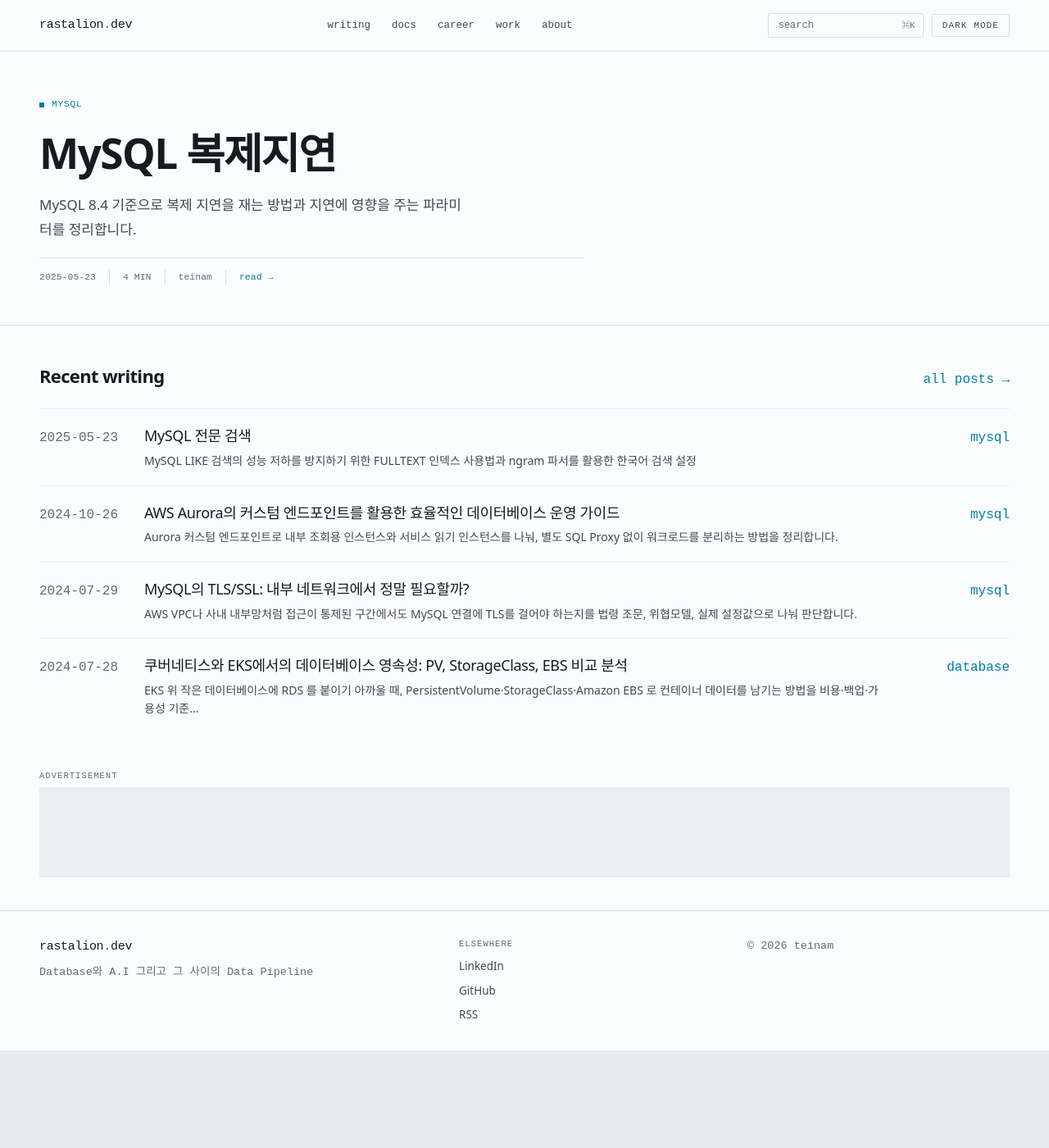
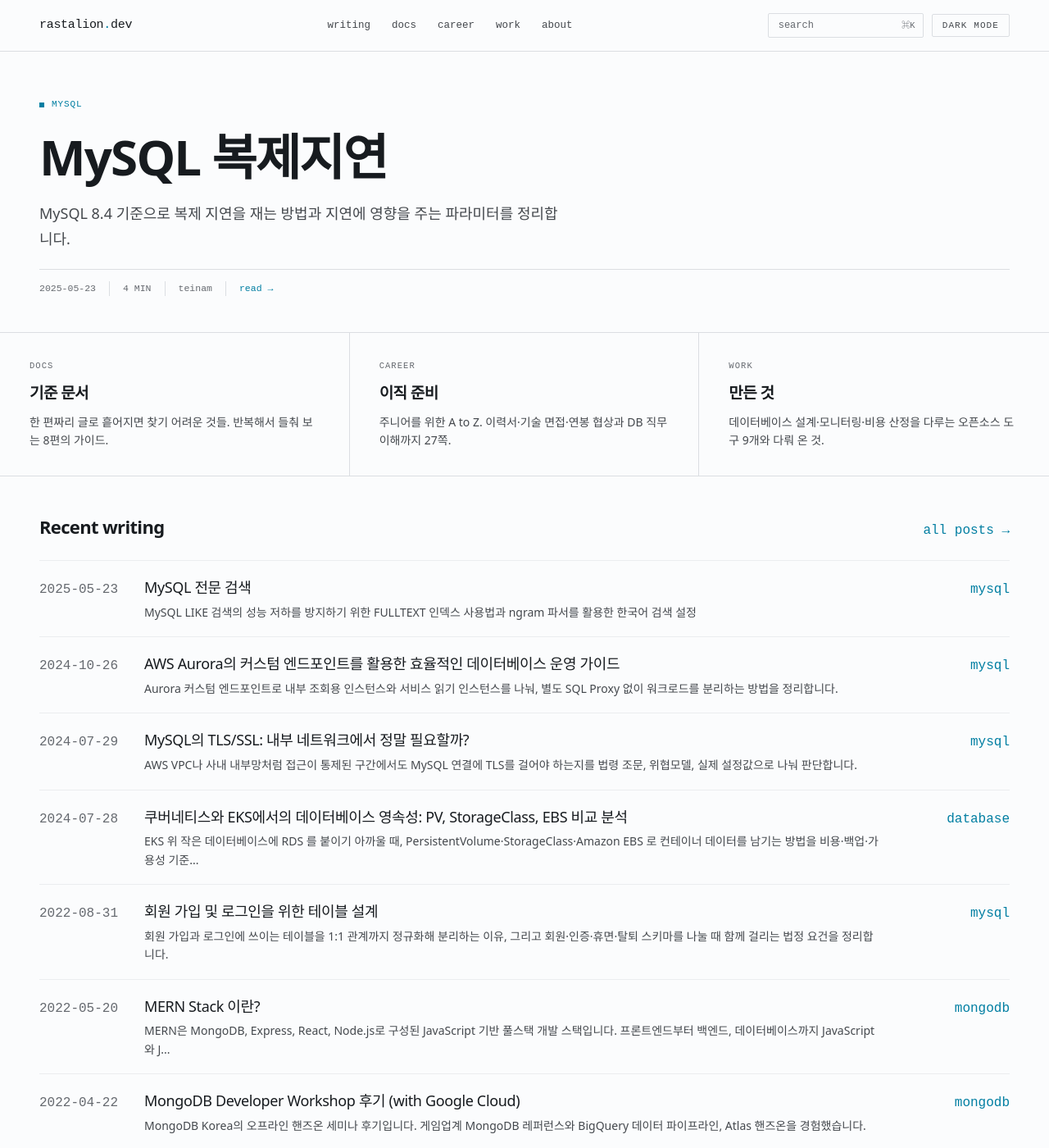
Before and after one commit to TeiNam/teinam.github.io, a Jekyll site: the page built from index.html, in a window 1280 px wide and 1400 px high. Shown: the whole window at 82% size. Built offline with Jekyll 4.4.1, drawn with Linux system fonts in a browser that asks for light colours; some web fonts are replaced; some of the changed text lies outside the part shown.

Commit message:
feat: 홈 히어로 빈 칼럼 제거, pillars 밴드 채움, 최근 글 8편으로
홈이 비어 보이던 원인은 CSS 가 아니라 데이터였다. 다섯 섹션 중 세 개가 꺼져 있었다.

히어로 — 오른쪽 40% 가 항상 빈칸이었다
- `.hero` 가 1.4fr : 1fr 2단인데 `image:` front matter 를 가진 글이 0편이라
  `hero-fig` 가 렌더되지 않고 오른쪽 칼럼이 빈 채 남았다. 제목이 폭의 절반만 썼다
- image 가 없을 때만 `hero--solo` 를 붙여 한 칼럼으로 쓴다. 제목 clamp 상한을
  52 → 60px, lede 를 17 → 18px·54 → 64ch 로 넓혔다
- 규칙을 `.hero h1` **뒤**에 둬야 한다. 특정도가 같아서 앞에 두면 덮이지 않는다

pillars — CSS 는 완성돼 있는데 데이터가 전부 주석이라 섹션이 통째로 안 떴다
- Docs·Career·Work 세 섹션으로 보내는 밴드로 채웠다
- 숫자는 손으로 갱신한다. Liquid 로 세면 docs 는 가이드 하위 쪽까지, career 는
  AWS LP 16쪽까지 같이 잡혀 실제 문서 수와 어긋난다. 기준 날짜를 주석에 남겼다
- 모바일에서 세로로 쌓일 때 칼럼 구분선(오른쪽 선)이 의미를 잃으므로 아래 선으로 바꿨다

최근 글
- 4편 → 8편

newsletter 는 `newsletter_action` 이 비어 그대로 숨김 유지다.

```diff
--- a/_data/pillars.yml
+++ b/_data/pillars.yml
@@ -1,9 +1,23 @@
-# 홈 히어로 아래 3칸. 디자인 01-HOME 의 SERIES / TOOL NOTES / WORK WITH ME 밴드.
-# 비워두면 섹션이 통째로 렌더되지 않는다 (_layouts/home.html 이 size 로 검사).
+# 홈 히어로 아래 3칸 밴드. _layouts/home.html 이 size 로 검사하므로
+# 비워두면 섹션이 통째로 렌더되지 않는다.
 #
 # label 은 칸의 성격, title 은 굵은 한 줄, body 는 설명 한 줄, url 은 선택.
-# 예:
-#   - label: Series
-#     title: 연재 이름
-#     body: 한 줄 설명.
-#     url: /writing/
+#
+# body 의 숫자는 손으로 갱신한다. Liquid 로 세면 docs 는 가이드 하위 쪽까지,
+# career 는 AWS LP 16쪽까지 같이 잡혀 실제 문서 수와 어긋난다.
+# 기준 (2026-09-20): docs 문서 8편 · career 27쪽 · work 저장소 9개
+
+- label: Docs
+  title: 기준 문서
+  body: 한 편짜리 글로 흩어지면 찾기 어려운 것들. 반복해서 들춰 보는 8편의 가이드.
+  url: /docs/
+
+- label: Career
+  title: 이직 준비
+  body: 주니어를 위한 A to Z. 이력서·기술 면접·연봉 협상과 DB 직무 이해까지 27쪽.
+  url: /career/
+
+- label: Work
+  title: 만든 것
+  body: 데이터베이스 설계·모니터링·비용 산정을 다루는 오픈소스 도구 9개와 다뤄 온 것.
+  url: /work/
--- a/_layouts/home.html
+++ b/_layouts/home.html
@@ -2,14 +2,16 @@
 layout: default
 ---
 {%- assign lead = site.posts.first -%}
-{%- assign rest = site.posts | slice: 1, 4 -%}
+{%- assign rest = site.posts | slice: 1, 8 -%}
 {%- comment %} 디자인은 hero 글을 목록에서 뺀다. 다만 글이 1편이면 rest 가 비어 섹션이 통째로
      사라지고 홈이 hero + 3칸으로 끝난다. 그때만 전체 목록으로 되돌린다.
      Liquid 에서 범위 밖 slice 는 nil 이고 nil == 0 은 false 라 unless 로 검사한다 {% endcomment %}
 {%- unless rest.size > 0 %}{%- assign rest = site.posts -%}{%- endunless -%}
 
+{%- comment %} 히어로는 image 가 있을 때만 2단이다. 없는데 2단으로 두면 오른쪽
+     칼럼이 빈 채로 남아 제목이 폭의 절반만 쓴다 {% endcomment -%}
 {%- if lead %}
-<section class="hero">
+<section class="hero{% unless lead.image %} hero--solo{% endunless %}">
   <div class="hero-copy">
     <span class="kicker"><i></i>{{ lead.category | default: 'writing' | upcase }}</span>
     <h1><a href="{{ lead.url | relative_url }}">{{ lead.title }}</a></h1>
--- a/assets/css/main.css
+++ b/assets/css/main.css
@@ -100,6 +100,12 @@ p { text-wrap: pretty; }
 .meta-rule > * { padding: 0 16px; border-right: 1px solid var(--line); }
 .meta-rule > *:first-child { padding-left: 0; }
 .meta-rule > *:last-child { border-right: 0; }
+/* 대표 이미지가 없는 글이 히어로에 오면 2단을 풀고 한 칼럼을 쓴다. 그대로 두면
+   오른쪽 1fr 이 빈 채 남아 제목이 폭의 절반만 쓴다. home.html 이 클래스를 붙인다.
+   `.hero h1` 과 특정도가 같으므로 반드시 그 뒤에 와야 한다 — 앞에 두면 덮이지 않는다. */
+.hero--solo { grid-template-columns: minmax(0, 1fr); padding-bottom: 44px; }
+.hero--solo h1 { font-size: clamp(34px, 4.8vw, 60px); max-width: 30ch; }
+.hero--solo .lede { font-size: 18px; max-width: 64ch; }
 .hero-fig { margin: 0; display: flex; flex-direction: column; gap: 9px; }
 .hero-fig img { width: 100%; height: auto; border: 1px solid var(--line); }
 .hero-fig figcaption, .prose figcaption { font-family: var(--mono); font-size: 11px; color: var(--ink3); }
@@ -308,6 +314,9 @@ p { text-wrap: pretty; }
   .site-search { flex: 1 1 150px; }
   .site-search input, .search-results { width: 100%; }
   .hero, .pillars, .newsletter, .archive-head, .site-foot { grid-template-columns: 1fr; display: grid; }
+  /* 3칸 밴드가 세로로 쌓이면 칼럼 구분선(오른쪽 선)이 의미를 잃는다. 아래 선으로 바꾼다. */
+  .pillar { border-right: 0; border-bottom: 1px solid var(--line); padding: 26px 24px; }
+  .pillar:last-child { border-bottom: 0; }
   .article-grid, .docs-shell { grid-template-columns: 1fr; padding: 32px 24px 56px; }
   .page-body { padding: 32px 24px 56px; }
   .toc-rail, .docs-nav { position: static; border: 0; padding: 0 0 16px; }
```
